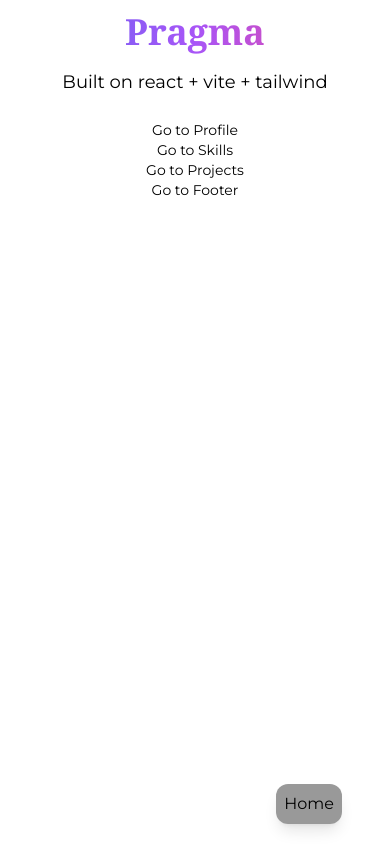
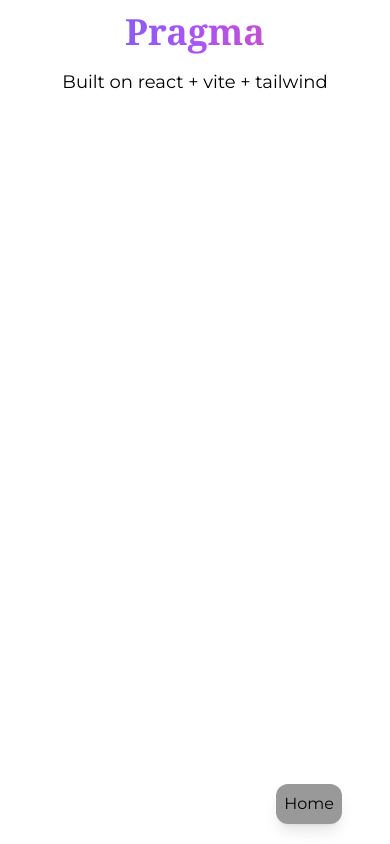
Before and after one commit to ayushchauhan101/portfolio, a React (Vite) app: page / in a window 390 px wide. Shown: the top 844 px of the page. Built offline with nearby package versions, Linux system fonts and the light colour scheme.

Commit message:
reworking mobile dropdown lists

```diff
--- a/src/App.jsx
+++ b/src/App.jsx
@@ -6,7 +6,7 @@ import JumpTo from "./components/JumpTo"
 function App() {
 	return (
 		// global container
-		<div className="main  dark:bg-gradient-to-r from-indigo-500 via-purple-500 to-pink-500">
+		<div className="main  from-indigo-500 via-purple-500 to-pink-500 dark:bg-gradient-to-r">
 			<div className="mx-4 flex flex-col space-y-8 bg-white/50 dark:bg-slate-800/80">
 				<div className="m-2 mb-4 flex flex-col justify-between space-x-0 space-y-8 rounded-md p-1 md:m-8 md:mb-16 md:space-y-16 md:p-4">
 					<Header />
--- a/src/components/Header.jsx
+++ b/src/components/Header.jsx
@@ -1,43 +1,18 @@
-import MenuBar from "./HeaderComponents/Example"
-
-function HeaderButton(props) {
-	return <button className="header-btn">{props.children}</button>
-}
+import MenuBar from "./HeaderComponents/MenuBar"
 
 function Header() {
-	function clickHandler(e) {}
 	return (
 		<header>
 			<div className="header-div">
+				{/* Title */}
 				<div>
 					<section id="home">
 						<h1>Pragma</h1>
 						<p className="text-center">Built on react + vite + tailwind</p>
 					</section>
 				</div>
-				<div className="flex flex-col items-center md:invisible">
-					<HeaderButton>
-						<a href="#profile" onClick={clickHandler}>
-							Go to Profile
-						</a>
-					</HeaderButton>
-					<HeaderButton>
-						<a href="#skills" onClick={clickHandler}>
-							Go to Skills
-						</a>
-					</HeaderButton>
-					<HeaderButton>
-						<a href="#projects" onClick={clickHandler}>
-							Go to Projects
-						</a>
-					</HeaderButton>
-					<HeaderButton>
-						<a href="#footer" onClick={clickHandler}>
-							Go to Footer
-						</a>
-					</HeaderButton>
-				</div>
-				<div className="invisible md:visible">
+				{/* Dropdown Menu */}
+				<div className="collapse md:visible">
 					<MenuBar />
 				</div>
 			</div>
--- a/src/components/HeaderComponents/Example.jsx
+++ /dev/null
@@ -1,44 +0,0 @@
-import { Fragment } from "react"
-import { Menu } from "@headlessui/react"
-import { ChevronDownIcon } from "@heroicons/react/20/solid"
-
-const links = [
-	{ href: "#profile", label: "Profile" },
-	{ href: "#skills", label: "Skills" },
-	{ href: "#projects", label: "Projects" },
-	{ href: "#footer", label: "Footer" },
-]
-
-function MenuBar() {
-	return (
-		<Menu>
-			<Menu.Button className="mt-5 h-12 w-32 rounded-md bg-black text-2xl font-bold text-white shadow-xl transition duration-200 hover:scale-110 dark:bg-slate-300 dark:text-black">
-				Go to
-				<ChevronDownIcon
-					className="-mr-1 ml-2 h-10 w-5 bg-black text-2xl font-bold text-white dark:bg-slate-300 dark:text-black"
-					aria-hidden="true"
-				/>
-			</Menu.Button>
-			<Menu.Items>
-				<div className="flex flex-col">
-					{links.map((link) => (
-						<Menu.Item key={link.href} as={Fragment}>
-							{({ active }) => (
-								<a
-									href={link.href}
-									className={`${
-										active ? "bg-blue-500 text-white" : "bg-inherit text-black"
-									}`}
-								>
-									<p>{link.label}</p>
-								</a>
-							)}
-						</Menu.Item>
-					))}
-				</div>
-			</Menu.Items>
-		</Menu>
-	)
-}
-
-export default MenuBar
--- a/src/index.css
+++ b/src/index.css
@@ -51,7 +51,10 @@
 	.header-div {
 		@apply flex
 		min-h-screen
-		flex-col space-y-6
+		flex-col space-y-8
 		md:flex-row md:justify-between;
 	}
+	.menu-items {
+		@apply hover:bg-slate-400 hover:scale-105 transition duration-200
+	}
 }
```
